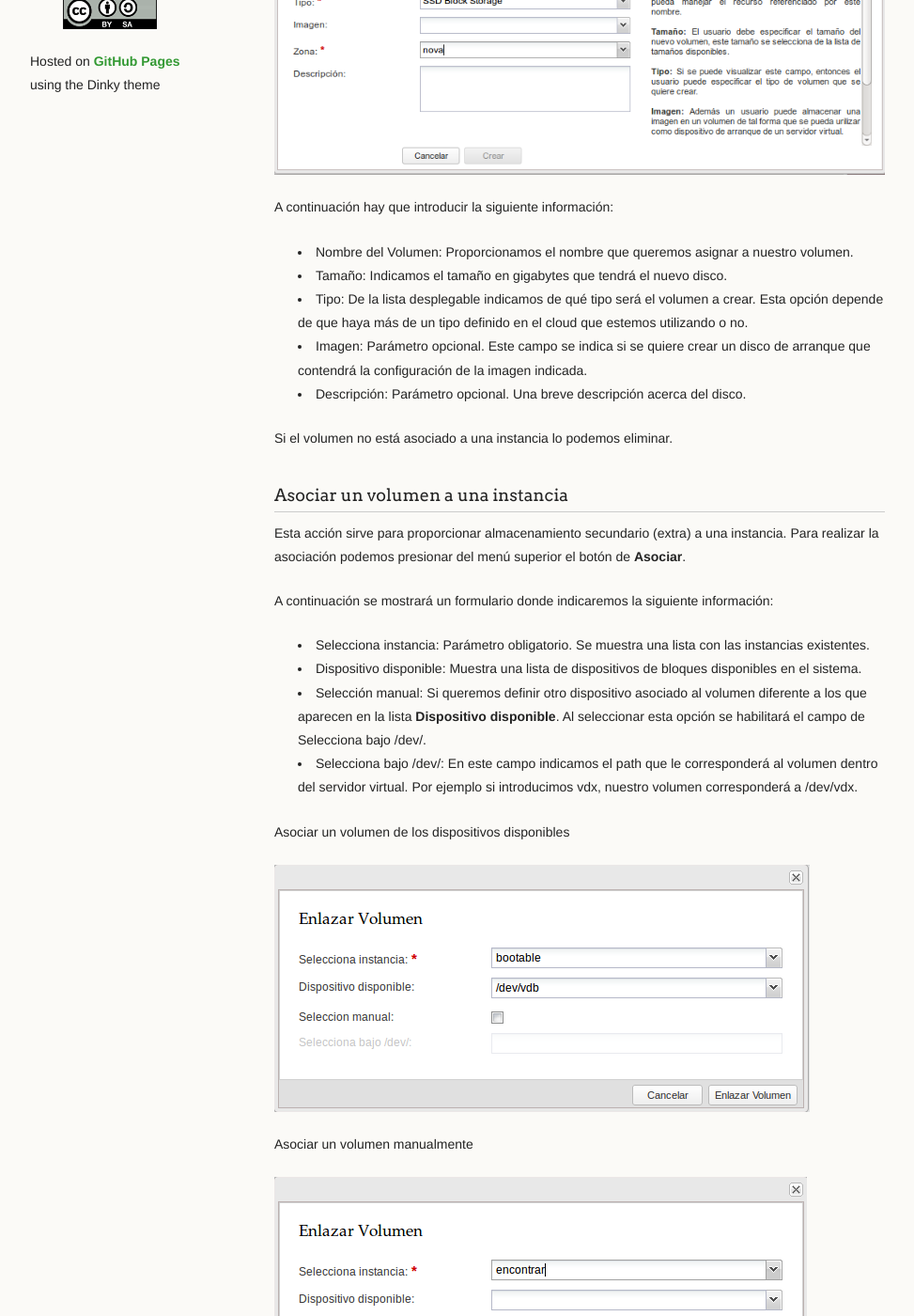
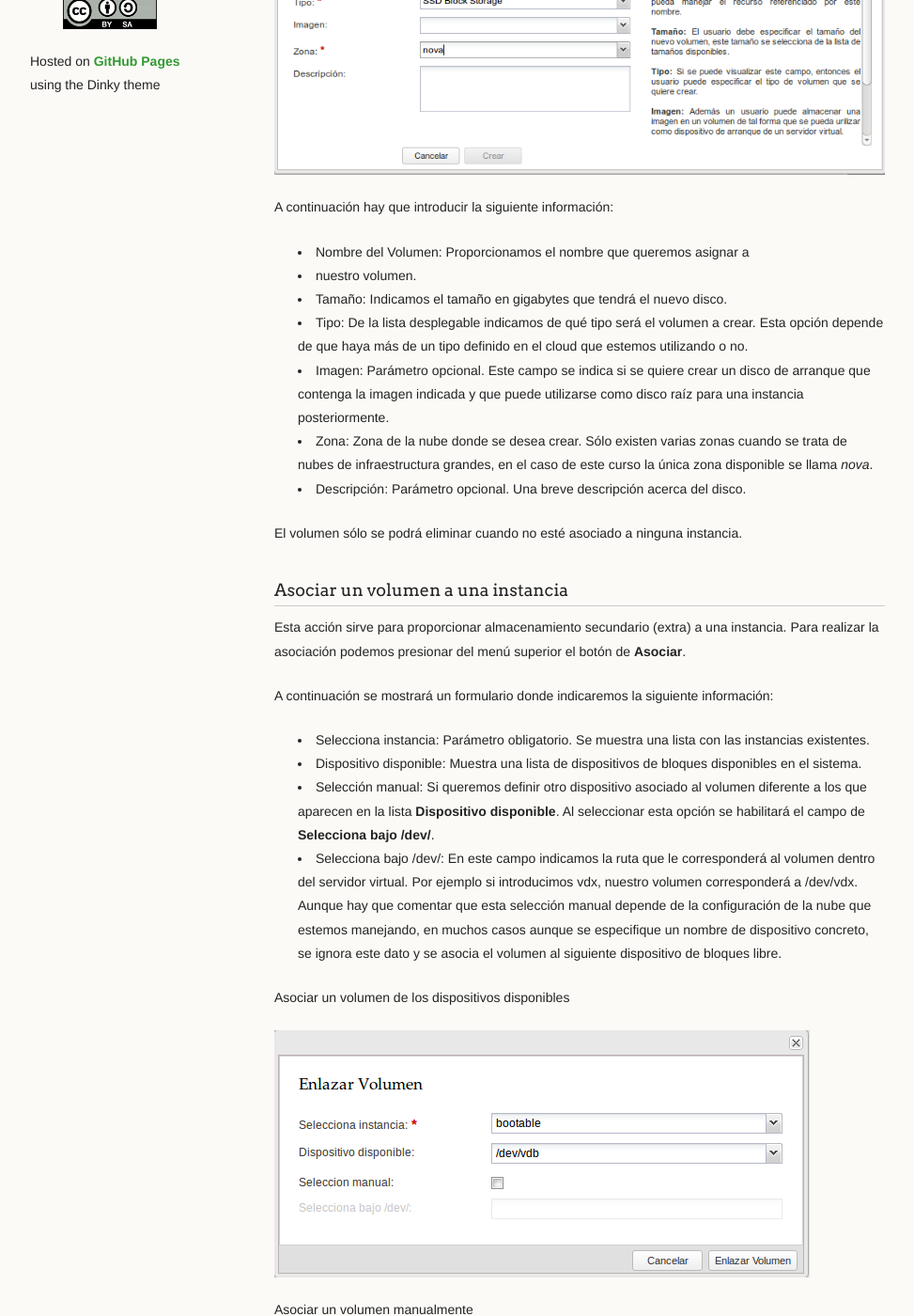
Before and after one commit to iesgn/cloud2, a Jekyll site: the page built from curso/u3/volumen.md, in a window 1280 px wide and 1400 px high, scrolled down 640 px. Shown: the whole window at 94% size, without its empty margins (18-991 px from the left). Built offline with Jekyll 4.4.1, drawn with Linux system fonts in a browser that asks for light colours; some of the changed text lies outside the part shown.

Commit message:
Retoques en volumen

```diff
--- a/curso/u3/volumen.md
+++ b/curso/u3/volumen.md
@@ -21,16 +21,21 @@ Accedemos al apartado **Gestor de discos** y a la opción **Crear Volumen**:
 
 A continuación hay que  introducir la siguiente información:
 
-* Nombre del Volumen: Proporcionamos el nombre que queremos asignar a nuestro volumen.
+* Nombre del Volumen: Proporcionamos el nombre que queremos asignar a
+* nuestro volumen.
 * Tamaño: Indicamos el tamaño en gigabytes que tendrá el nuevo disco.
 * Tipo: De la lista desplegable indicamos de qué tipo será el volumen a
 crear. Esta opción depende de que haya más de un tipo definido en el cloud que
 estemos utilizando o no.
 * Imagen: Parámetro opcional. Este campo se indica si se quiere crear un disco
-  de arranque que contendrá la configuración de la imagen indicada.
+de arranque que contenga la imagen indicada y que puede utilizarse
+como disco raíz para una instancia posteriormente.
+* Zona: Zona de la nube donde se desea crear. Sólo existen varias
+zonas cuando se trata de nubes de infraestructura grandes, en el
+caso de este curso la única zona disponible se llama *nova*.
 * Descripción: Parámetro opcional. Una breve descripción acerca del disco.
 
-Si el volumen no está asociado a una instancia lo podemos eliminar.
+El volumen sólo se podrá eliminar cuando no esté asociado a ninguna instancia.
 
 ### Asociar un volumen a una instancia
 
@@ -47,10 +52,14 @@ instancias existentes.
 disponibles en el sistema.
 * Selección manual: Si queremos definir otro dispositivo asociado al volumen
 diferente a los que aparecen en la lista **Dispositivo disponible**. Al
-seleccionar esta opción se habilitará el campo de Selecciona bajo /dev/.
-* Selecciona bajo /dev/: En este campo indicamos el path que le corresponderá al
+seleccionar esta opción se habilitará el campo de **Selecciona bajo /dev/**.
+* Selecciona bajo /dev/: En este campo indicamos la ruta que le corresponderá al
 volumen dentro del servidor virtual. Por ejemplo si introducimos vdx, nuestro
-volumen corresponderá a /dev/vdx.
+volumen corresponderá a /dev/vdx. Aunque hay que comentar que esta
+selección manual depende de la configuración de la nube que estemos
+manejando, en muchos casos aunque se especifique un nombre de
+dispositivo concreto, se ignora este dato y se asocia el volumen al
+siguiente dispositivo de bloques libre.
 
 Asociar un volumen de los dispositivos disponibles
 
```
Also changed, not shown: other parts of curso/u3/volumen.md (+1 -1 lines), curso/u2/ejercicios1.md (+1 -1 lines).
